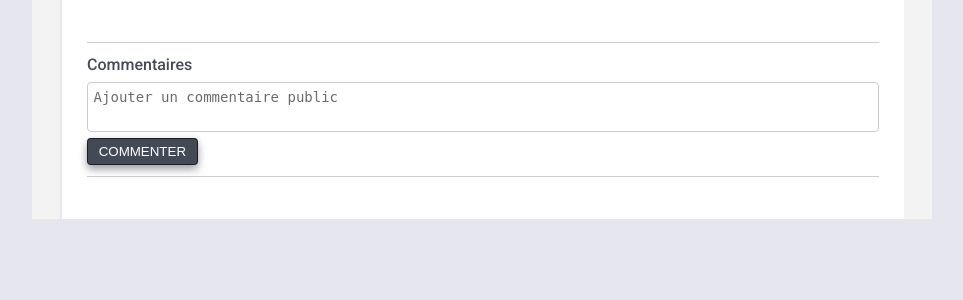
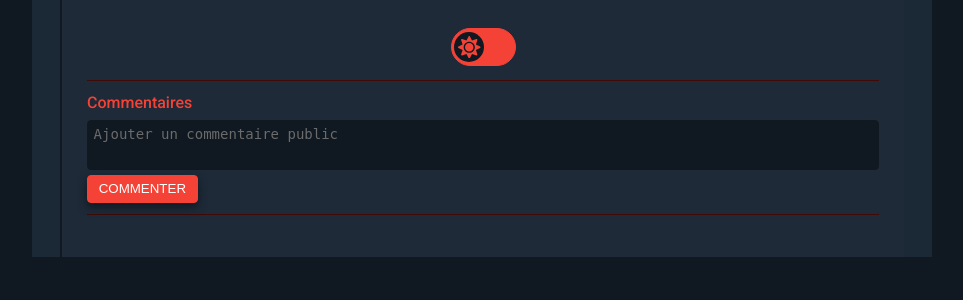
Before and after one commit to meschac38700/comment-system-with-web-socket-and-flask, a Flask app: page / in a window 1280 px wide. Shown: the top 300 px of the page, without its empty margins (158-1121 px from the left). Run offline with Flask 2, Linux system fonts and the light colour scheme; some libraries are stand-ins or nearby versions.

Commit message:
Dark mode

```diff
--- a/assets/css/style.css
+++ b/assets/css/style.css
@@ -4,7 +4,7 @@
     --secondary-background-color: #f3f3f3;
     --third-background-color: rgb(255, 255, 255);
     --content-primary-color: rgba(6, 14, 29, 0.75);
-    --content-secondary-color: rgba(54, 56, 58, 0.65);
+    --content-secondary-color: #00c687;
     --content-third-color: rgb(156, 154, 154);
     --background-color: #ccc;
     --padding-comment-content: 25px;
@@ -14,6 +14,24 @@
     --alert-background-color:  #00baf3;;
     --alert-danger-background-color: #d14130;
     --alert-success-background-color: #99c93d;
+}
+
+[data-theme="dark"]{
+    --primary-background-color: #101821;
+    --secondary-background-color: #1b2836;
+    --third-background-color: #1e2a38;
+    --content-primary-color: #f44336;
+    --content-third-color: rgb(214 214 214);
+    --background-color: #400b07;
+}
+[data-theme="dark"] textarea,
+[data-theme="dark"] input{
+    background: var(--primary-background-color);
+    border-color: var(--primary-background-color) !important;
+    color: #fff;
+}
+[data-theme="dark"] .add_comment .add_comment_btn{
+    box-shadow: 0 4px 8px  var(--primary-background-color);
 }
 *, *::after, *::before{
     margin: 0;
@@ -97,6 +115,33 @@ h1, h2, h3, h4, h5, h6
         bottom: 20px;
         background-color: rgba(153, 201, 61, 1);
     }
+}
+
+.switch{
+    width: 65px;
+    padding: .2em;
+    background: var(--content-primary-color);
+    border: 1px solid var(--content-primary-color);
+    border-radius: 50px;
+    box-sizing: border-box;
+}
+.switch_toggle{
+    width: 30px;
+    height: 30px;
+    background-color: var(--primary-background-color);
+    border-radius: 50%;
+    transition: .3s transform;
+    color: var(--content-primary-color);
+
+    display: flex;
+    align-items: center;
+    justify-content: center;
+}
+.active .switch_toggle{
+    transform: translateX( calc(100% - .2em) );
+}
+.switch_toggle svg{
+    width: 75%;
 }
 
 .icon
--- /dev/null
+++ b/assets/js/Switch.js
@@ -0,0 +1,45 @@
+import utils from "/js/Utils.js";
+export default class Switch extends HTMLElement {
+	constructor(is_active) {
+		super();
+		this.style = "display: flex; justify-content: center;";
+		if (is_active) {
+			this.setAttribute("class", "active");
+			document.querySelector("html").dataset.theme = "light";
+		}
+		this.innerHTML = `
+        <div class="switch">
+            <div class="switch_toggle">
+                <svg
+                    aria-hidden="true"
+                    focusable="false"
+                    data-prefix="fas"
+                    data-icon="sun"
+                    class="svg-inline--fa fa-sun fa-w-16"
+                    role="img"
+                    xmlns="http://www.w3.org/2000/svg"
+                    viewBox="0 0 512 512"
+                >
+                    <path
+                        fill="currentColor"
+                        d="M256 160c-52.9 0-96 43.1-96 96s43.1 96 96 96 96-43.1 96-96-43.1-96-96-96zm246.4 80.5l-94.7-47.3 33.5-100.4c4.5-13.6-8.4-26.5-21.9-21.9l-100.4 33.5-47.4-94.8c-6.4-12.8-24.6-12.8-31 0l-47.3 94.7L92.7 70.8c-13.6-4.5-26.5 8.4-21.9 21.9l33.5 100.4-94.7 47.4c-12.8 6.4-12.8 24.6 0 31l94.7 47.3-33.5 100.5c-4.5 13.6 8.4 26.5 21.9 21.9l100.4-33.5 47.3 94.7c6.4 12.8 24.6 12.8 31 0l47.3-94.7 100.4 33.5c13.6 4.5 26.5-8.4 21.9-21.9l-33.5-100.4 94.7-47.3c13-6.5 13-24.7.2-31.1zm-155.9 106c-49.9 49.9-131.1 49.9-181 0-49.9-49.9-49.9-131.1 0-181 49.9-49.9 131.1-49.9 181 0 49.9 49.9 49.9 131.1 0 181z"
+                    ></path>
+                </svg>
+            </div>
+        </div>
+        `;
+	}
+
+	connectedCallback() {
+		this.addEventListener("click", (e) => {
+			this.classList.toggle("active");
+			if (this.classList.contains("active")) {
+				utils.setCookie("light", 1);
+				document.querySelector("html").dataset.theme = "light";
+			} else {
+				utils.setCookie("dark", 1);
+				document.querySelector("html").dataset.theme = "dark";
+			}
+		});
+	}
+}
--- a/assets/js/Utils.js
+++ b/assets/js/Utils.js
@@ -1,4 +1,6 @@
 class Utility {
+
+	COOKIE_KEY = "themeState";
 	/**
 	 * Hide or show 'show responses' button
 	 * @param {HTMLElement} parent_comment
@@ -163,5 +165,19 @@ class Utility {
 		el.appendChild(el_span);
 		return el;
 	}
+
+	setCookie(cvalue, exdays, cname=this.COOKIE_KEY) {
+		var d = new Date();
+		d.setTime(d.getTime() + exdays * 24 * 60 * 60 * 1000);
+		var expires = "expires=" + d.toUTCString();
+		document.cookie = cname + "=" + cvalue + ";" + expires + ";path=/";
+	}
+
+	getCookie() {
+		return document.cookie
+			.split("; ")
+			?.find((row) => row.startsWith(this.COOKIE_KEY))
+			?.split("=")[1];
+	}
 }
 export default new Utility();
--- a/assets/js/app.js
+++ b/assets/js/app.js
@@ -7,11 +7,20 @@ import {
 import AlertMessage from "/js/Alert.js";
 import ConfirmModal from "/js/ConfirmModal.js";
 import CommentSince from "/js/Timers.js";
+import Switch from "/js/Switch.js";
 customElements.define("alert-message", AlertMessage);
 customElements.define("comment-element", Comment);
 customElements.define("confirm-modal", ConfirmModal);
 customElements.define("comment-since", CommentSince);
-
+customElements.define("switch-element", Switch);
+window.addEventListener("load", (e) =>
+{
+	console.log(utils.getCookie(utils.COOKIE_KEY)?.trim()?.toLowerCase());
+	const is_active = utils.getCookie(utils.COOKIE_KEY)?.trim()?.toLowerCase() === "light";
+	const switch_element = new Switch(is_active);
+	document.querySelector('.content').prepend(switch_element);
+	console.log("Toutes les ressources sont chargées !");
+});
 // Socket io
 const socket = io.connect("http://" + location.hostname + ":5000");
 
--- a/templates/index.html
+++ b/templates/index.html
@@ -1,5 +1,5 @@
 <!DOCTYPE html>
-<html lang="en">
+<html lang="en" data-theme="dark">
 	<head>
 		<meta charset="UTF-8" />
 		<meta name="viewport" content="width=device-width, initial-scale=1.0" />
```
Also changed, not shown: 1 other file.
